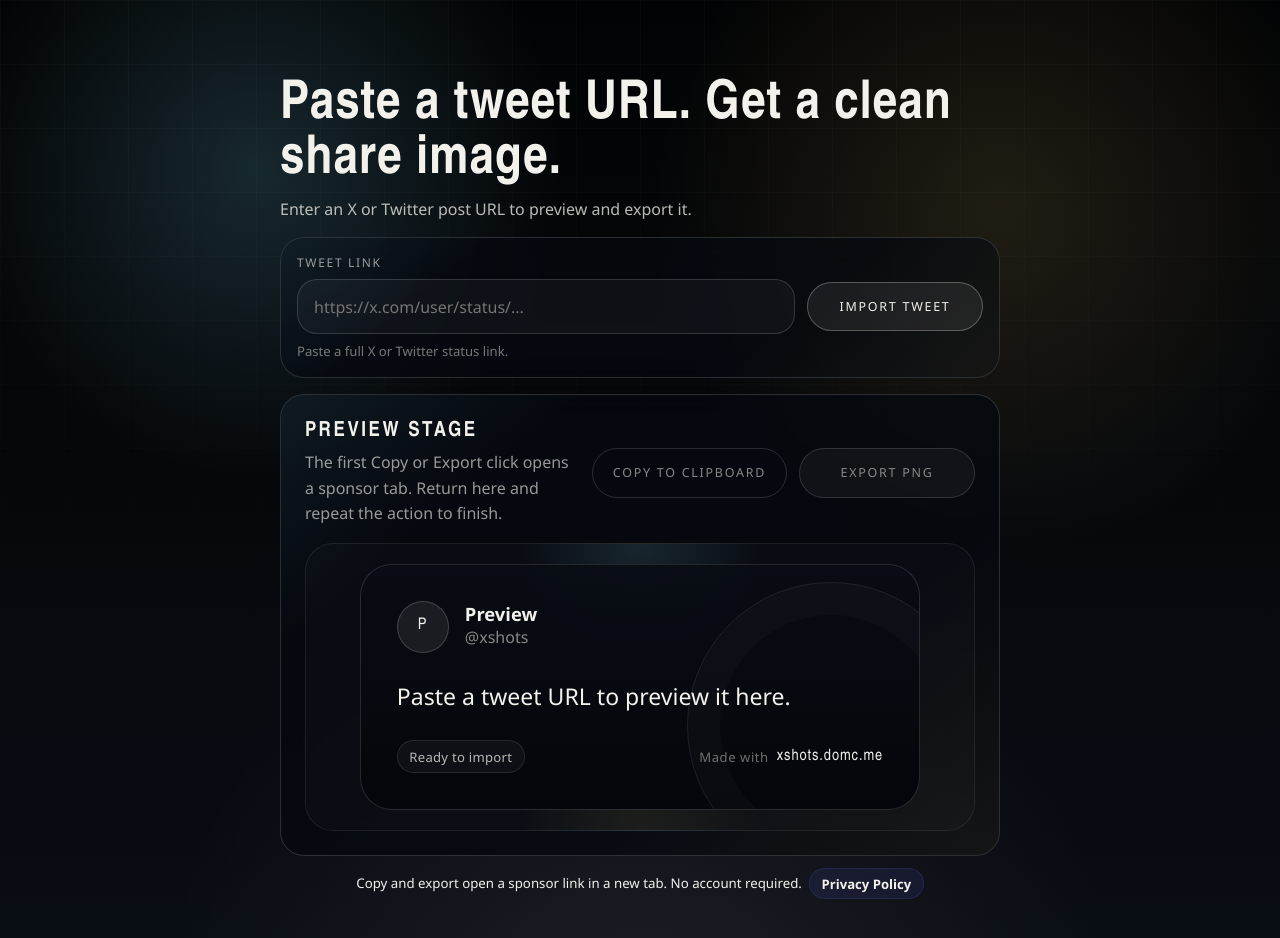
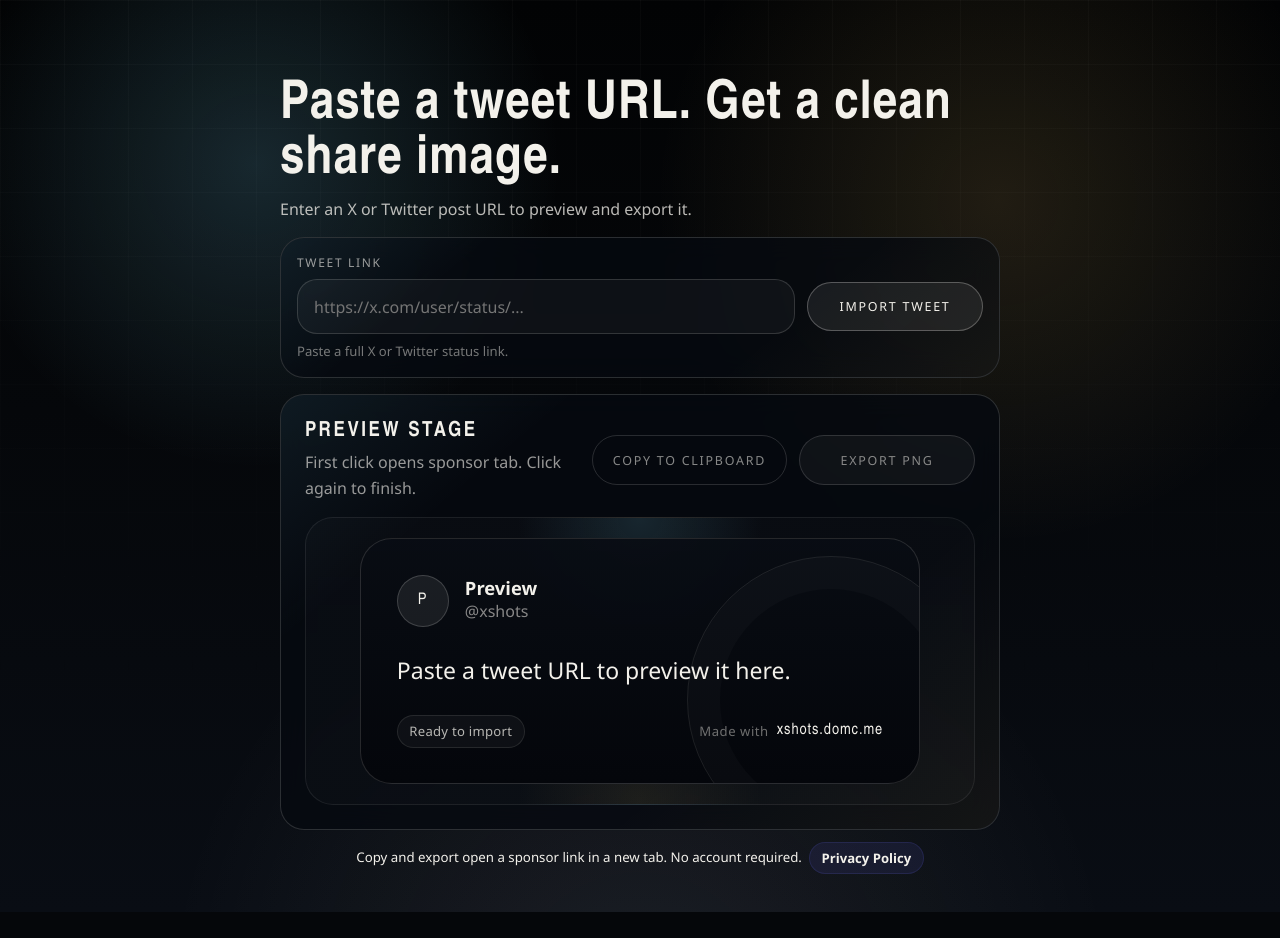
Before and after one commit to domechn/xshots, a React (Vite) app: page / in a window 1280 px wide. After the commit the page ends 912 px from the top, so only its background shows below. Built offline with nearby package versions, Linux system fonts and the light colour scheme.

Commit message:
add text

```diff
--- a/src/App.tsx
+++ b/src/App.tsx
@@ -296,8 +296,7 @@ export default function App({
                 <div>
                   <h2 className="preview-panel__title">Preview stage</h2>
                   <p className="preview-panel__copy">
-                    The first Copy or Export click opens a sponsor tab. Return
-                    here and repeat the action to finish.
+                    First click opens sponsor tab. Click again to finish.
                   </p>
                 </div>
                 <div className="preview-panel__toolbar">
```
Also changed, not shown: 2 other files (tests, documents, lock files or other folders).
